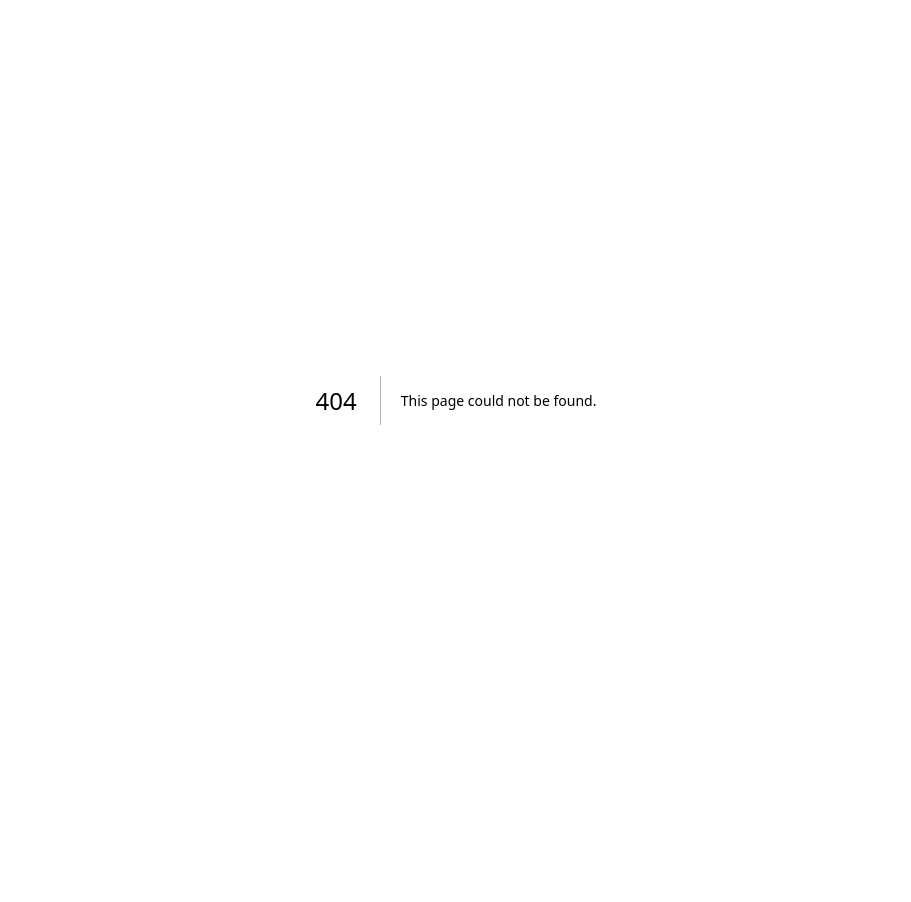
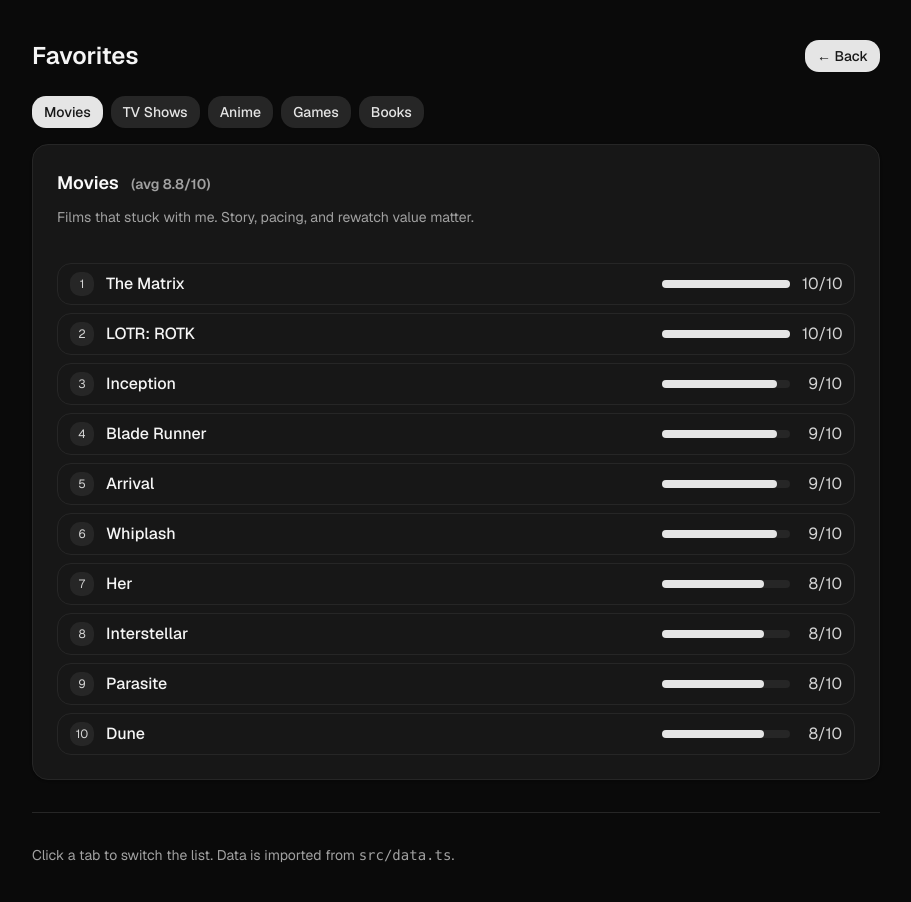
Before and after one commit to ProfMoriartey/aramis-soto, a Next.js app: page /favorites in a window 1280 px wide. Before the commit this address had no page. Shown: the top 902 px of the page, without its empty margins (184-1095 px from the left). Before the commit the page ends 800 px from the top, so only its background shows below. Built offline with nearby package versions, Linux system fonts and the light colour scheme.

Commit message:
Add favorites page

```diff
--- /dev/null
+++ b/src/app/favorites/page.tsx
@@ -0,0 +1,111 @@
+"use client";
+
+import { useMemo, useState } from "react";
+import Link from "next/link";
+import { Button } from "~/components/ui/button";
+import { Card, CardContent, CardHeader, CardTitle } from "~/components/ui/card";
+import { Separator } from "~/components/ui/separator";
+import {
+  catalog,
+  labels,
+  categoryDescriptions,
+  type CategoryKey,
+} from "~/data";
+
+export default function FavoritesPage() {
+  const [tab, setTab] = useState<CategoryKey>("movies");
+
+  const items = catalog[tab];
+  const avg = useMemo(() => {
+    return items.reduce((s, i) => s + i.rating, 0) / items.length;
+  }, [items]);
+
+  return (
+    <main className="mx-auto max-w-4xl px-6 py-10 text-neutral-100">
+      {/* Header */}
+      <div className="mb-6 flex items-center justify-between gap-3">
+        <h1 className="text-2xl font-semibold">Favorites</h1>
+        <Button
+          asChild
+          size="sm"
+          className="rounded-xl bg-neutral-200 hover:bg-neutral-500"
+        >
+          <Link href="/">← Back</Link>
+        </Button>
+      </div>
+
+      {/* Tabs */}
+      <div className="mb-4 flex flex-wrap gap-2">
+        {(Object.keys(labels) as CategoryKey[]).map((key) => (
+          <Button
+            key={key}
+            size="sm"
+            variant={tab === key ? "default" : "secondary"}
+            className={
+              tab === key
+                ? "rounded-xl bg-neutral-200 text-neutral-900 hover:bg-neutral-300"
+                : "rounded-xl bg-neutral-800 text-neutral-200 hover:bg-neutral-700"
+            }
+            onClick={() => setTab(key)}
+          >
+            {labels[key]}
+          </Button>
+        ))}
+      </div>
+
+      <Card className="rounded-2xl border-neutral-800 bg-neutral-900">
+        <CardHeader className="pb-3">
+          <CardTitle className="text-lg">
+            {labels[tab]}{" "}
+            <span className="ml-2 text-sm text-neutral-400">
+              (avg {avg.toFixed(1)}/10)
+            </span>
+          </CardTitle>
+          <p className="mt-1 text-sm text-neutral-400">
+            {categoryDescriptions?.[tab] ??
+              "A personal top-10 with quick 1–10 ratings."}
+          </p>
+        </CardHeader>
+        <CardContent>
+          <ol className="grid gap-2">
+            {items.map((item, idx) => (
+              <li
+                key={item.title}
+                className="flex items-center justify-between gap-3 rounded-xl border border-neutral-800 bg-neutral-900 px-3 py-2"
+              >
+                <div className="flex items-center gap-3">
+                  <span className="inline-grid h-6 w-6 place-items-center rounded-lg bg-neutral-800 text-xs text-neutral-300">
+                    {idx + 1}
+                  </span>
+                  <span className="font-medium text-neutral-100">
+                    {item.title}
+                  </span>
+                </div>
+                <div className="flex items-center gap-3">
+                  <div className="h-2 w-32 rounded bg-neutral-800">
+                    <div
+                      className="h-2 rounded bg-neutral-200"
+                      style={{
+                        width: `${Math.max(0, Math.min(10, item.rating)) * 10}%`,
+                      }}
+                    />
+                  </div>
+                  <span className="w-10 text-right text-neutral-300">
+                    {item.rating}/10
+                  </span>
+                </div>
+              </li>
+            ))}
+          </ol>
+        </CardContent>
+      </Card>
+
+      <Separator className="my-8 bg-neutral-800" />
+
+      <p className="text-sm text-neutral-400">
+        Click a tab to switch the list. Data is imported from{" "}
+        <code>src/data.ts</code>.
+      </p>
+    </main>
+  );
+}
--- /dev/null
+++ b/src/data.ts
@@ -0,0 +1,89 @@
+// src/data.ts
+
+// ---------- Types ----------
+export type Item = { title: string; rating: number };
+export type CategoryKey = "movies" | "shows" | "anime" | "games" | "books";
+
+export type Catalog = Record<CategoryKey, Item[]>;
+
+// ---------- Data ----------
+
+
+export const categoryDescriptions: Record<CategoryKey, string> = {
+  movies: "Films that stuck with me. Story, pacing, and rewatch value matter.",
+  shows: "Series I’d recommend start to finish. Strong arcs, no filler.",
+  anime: "Standouts across genres. Memorable characters and music.",
+  games: "Tight gameplay and mood. Finished or near-finished titles only.",
+  books: "Reads that shaped how I think, work, or create.",
+};
+export const catalog: Catalog = {
+  movies: [
+    { title: "The Matrix", rating: 10 },
+    { title: "LOTR: ROTK", rating: 10 },
+    { title: "Inception", rating: 9 },
+    { title: "Blade Runner", rating: 9 },
+    { title: "Arrival", rating: 9 },
+    { title: "Whiplash", rating: 9 },
+    { title: "Her", rating: 8 },
+    { title: "Interstellar", rating: 8 },
+    { title: "Parasite", rating: 8 },
+    { title: "Dune", rating: 8 },
+  ],
+  shows: [
+    { title: "GOT", rating: 9 },
+    { title: "Breaking Bad", rating: 10 },
+    { title: "The Bear", rating: 9 },
+    { title: "Chernobyl", rating: 9 },
+    { title: "Dark", rating: 9 },
+    { title: "Fargo", rating: 8 },
+    { title: "Better Call Saul", rating: 9 },
+    { title: "Band of Brothers", rating: 10 },
+    { title: "Narcos", rating: 8 },
+    { title: "Severance", rating: 9 },
+  ],
+  anime: [
+    { title: "OPM", rating: 8 },
+    { title: "FMAB", rating: 10 },
+    { title: "Cowboy Bebop", rating: 9 },
+    { title: "JJK", rating: 8 },
+    { title: "Death Note", rating: 9 },
+    { title: "Demon Slayer", rating: 8 },
+    { title: "Haikyuu!!", rating: 8 },
+    { title: "Trigun", rating: 8 },
+    { title: "Mob 100", rating: 9 },
+    { title: "OP", rating: 8 },
+  ],
+  games: [
+    { title: "Hades", rating: 9 },
+    { title: "INSIDE", rating: 8 },
+    { title: "Celeste", rating: 10 },
+    { title: "The Witcher 3", rating: 10 },
+    { title: "Hollow Knight", rating: 10 },
+    { title: "Portal 2", rating: 10 },
+    { title: "Elden Ring", rating: 9 },
+    { title: "Disco Elysium", rating: 10 },
+    { title: "Journey", rating: 9 },
+    { title: "Ori", rating: 9 },
+  ],
+  books: [
+    { title: "The Hobbit", rating: 10 },
+    { title: "1984", rating: 10 },
+    { title: "Brave New World", rating: 9 },
+    { title: "The Catcher in the Rye", rating: 8 },
+    { title: "Sapiens", rating: 9 },
+    { title: "Meditations", rating: 9 },
+    { title: "The Alchemist", rating: 8 },
+    { title: "To Kill a Mockingbird", rating: 10 },
+    { title: "The Name of the Wind", rating: 9 },
+    { title: "Dune (Novel)", rating: 10 },
+  ],
+};
+
+// ---------- Labels ----------
+export const labels: Record<CategoryKey, string> = {
+  movies: "Movies",
+  shows: "TV Shows",
+  anime: "Anime",
+  games: "Games",
+  books: "Books",
+};
```
